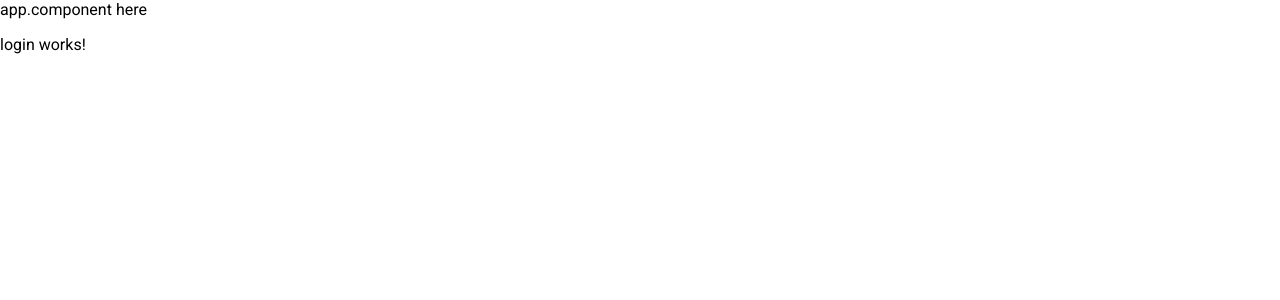
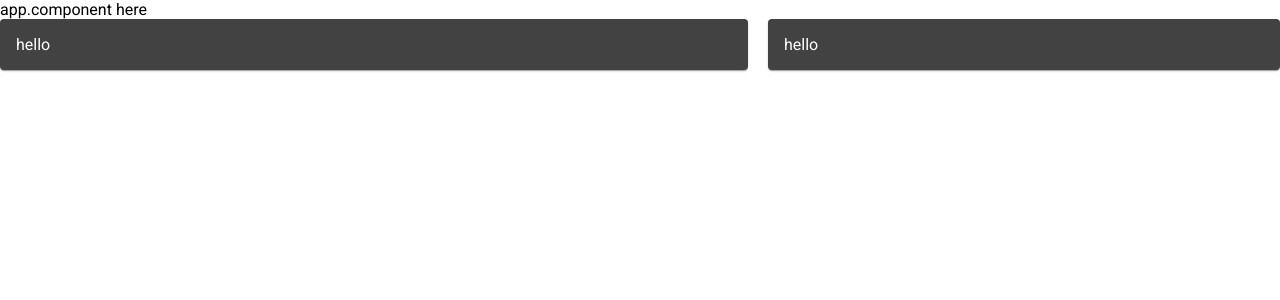
Before and after one commit to KwameKert/angular-broiler-template, an Angular app: page /login in a window 1280 px wide. Shown: the top 300 px of the page. Built offline with nearby package versions, Linux system fonts and the light colour scheme.

Commit message:
Flex working

```diff
--- a/package.json
+++ b/package.json
@@ -16,7 +16,7 @@
     "@angular/common": "~8.2.14",
     "@angular/compiler": "~8.2.14",
     "@angular/core": "~8.2.14",
-    "@angular/flex-layout": "^9.0.0-beta.28",
+    "@angular/flex-layout": "^8.0.0-beta.27",
     "@angular/forms": "~8.2.14",
     "@angular/material": "^8.2.3",
     "@angular/platform-browser": "~8.2.14",
--- a/src/app/layouts/auth-layout/auth-layout.component.css
+++ b/src/app/layouts/auth-layout/auth-layout.component.css
@@ -0,0 +1 @@
+body {display: flex}
--- a/src/app/modules/authentication/authentication.module.ts
+++ b/src/app/modules/authentication/authentication.module.ts
@@ -2,13 +2,15 @@ import { NgModule } from '@angular/core';
 import { AuthenticationRoutingModule } from './authentication-routing.module';
 import { LoginComponent } from './components/login/login.component';
 import { CommonModule } from '@angular/common';
+import { FlexLayoutModule } from '@angular/flex-layout';
+import {MatCardModule} from '@angular/material/card';
 
 
 @NgModule({
   declarations: [LoginComponent],
   imports: [
     AuthenticationRoutingModule,
-    CommonModule
+    CommonModule,MatCardModule,FlexLayoutModule
   ]
 })
 export class AuthenticationModule { }
--- a/src/app/modules/authentication/components/login/login.component.css
+++ b/src/app/modules/authentication/components/login/login.component.css
@@ -0,0 +1,3 @@
+body{
+    display: flex;
+}
--- a/src/app/modules/authentication/components/login/login.component.html
+++ b/src/app/modules/authentication/components/login/login.component.html
@@ -1 +1,19 @@
-<p>login works!</p>
+<!-- <div fxLayout="row" fxLayoutAlign="space-between center" fxLayoutGap="20px" >
+    <div fxFlex="60">
+        hello
+    </div>
+
+    <div fxFlex="40">
+        calm
+    </div>
+</div> -->
+
+<div fxLayout="row" fxLayoutAlign="space-between center"  fxLayoutGap="20px" class="stats-card">
+    <mat-card fxFlex="60">
+        hello
+    </mat-card>
+
+    <mat-card fxFlex="40">
+        hello
+    </mat-card>
+    </div>
--- a/src/styles.css
+++ b/src/styles.css
@@ -1,4 +1,4 @@
 /* You can add global styles to this file, and also import other style files */
 
 html, body { height: 100%; }
-body { margin: 0; font-family: Roboto, "Helvetica Neue", sans-serif; }
+body { margin: 0; font-family: Roboto, "Helvetica Neue", sans-serif }
```
Also changed, not shown: 1 other file (tests, documents, lock files or other folders).
